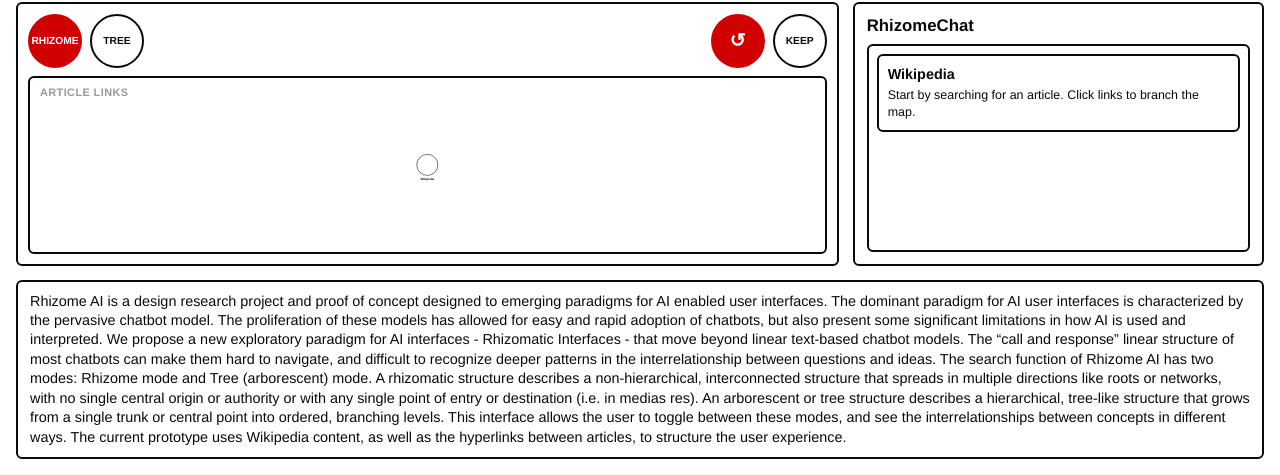
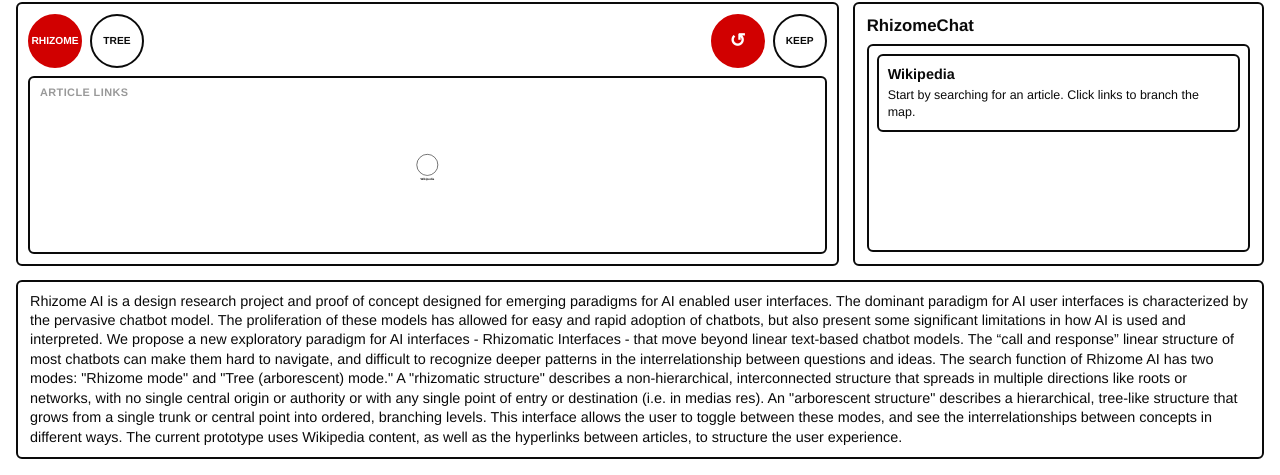
Before and after one commit to gonsherdesign/rhizomeAI, a website: page index.html in a window 1280 px wide. Shown: the part 325-800 px from the top of the page. Drawn offline with Linux system fonts and the light colour scheme.

Commit message:
Refine description of Rhizome AI project in index.html

```diff
--- a/index.html
+++ b/index.html
@@ -57,7 +57,7 @@
       </section>
 
       <section class="update-box panel">
-        <p>Rhizome AI is a design research project and proof of concept designed to emerging paradigms for AI enabled user interfaces. The dominant paradigm for AI user interfaces is characterized by the pervasive chatbot model. The proliferation of these models has allowed for easy and rapid adoption of chatbots, but also present some significant limitations in how AI is used and interpreted. We propose a new exploratory paradigm for AI interfaces - Rhizomatic Interfaces - that move beyond linear text-based chatbot models. The “call and response” linear structure of most chatbots can make them hard to navigate, and difficult to recognize deeper patterns in the interrelationship between questions and ideas. The search function of Rhizome AI has two modes: Rhizome mode and Tree (arborescent) mode. A rhizomatic structure describes a non-hierarchical, interconnected structure that spreads in multiple directions like roots or networks, with no single central origin or authority or with any single point of entry or destination (i.e. in medias res). An arborescent or tree structure describes a hierarchical, tree-like structure that grows from a single trunk or central point into ordered, branching levels. This interface allows the user to toggle between these modes, and see the interrelationships between concepts in different ways. The current prototype uses Wikipedia content, as well as the hyperlinks between articles, to structure the user experience. </p>
+        <p>Rhizome AI is a design research project and proof of concept designed for emerging paradigms for AI enabled user interfaces. The dominant paradigm for AI user interfaces is characterized by the pervasive chatbot model. The proliferation of these models has allowed for easy and rapid adoption of chatbots, but also present some significant limitations in how AI is used and interpreted. We propose a new exploratory paradigm for AI interfaces - Rhizomatic Interfaces - that move beyond linear text-based chatbot models. The “call and response” linear structure of most chatbots can make them hard to navigate, and difficult to recognize deeper patterns in the interrelationship between questions and ideas. The search function of Rhizome AI has two modes: "Rhizome mode" and "Tree (arborescent) mode." A "rhizomatic structure" describes a non-hierarchical, interconnected structure that spreads in multiple directions like roots or networks, with no single central origin or authority or with any single point of entry or destination (i.e. in medias res). An "arborescent structure" describes a hierarchical, tree-like structure that grows from a single trunk or central point into ordered, branching levels. This interface allows the user to toggle between these modes, and see the interrelationships between concepts in different ways. The current prototype uses Wikipedia content, as well as the hyperlinks between articles, to structure the user experience. </p>
       </section>
     </main>
 
```
